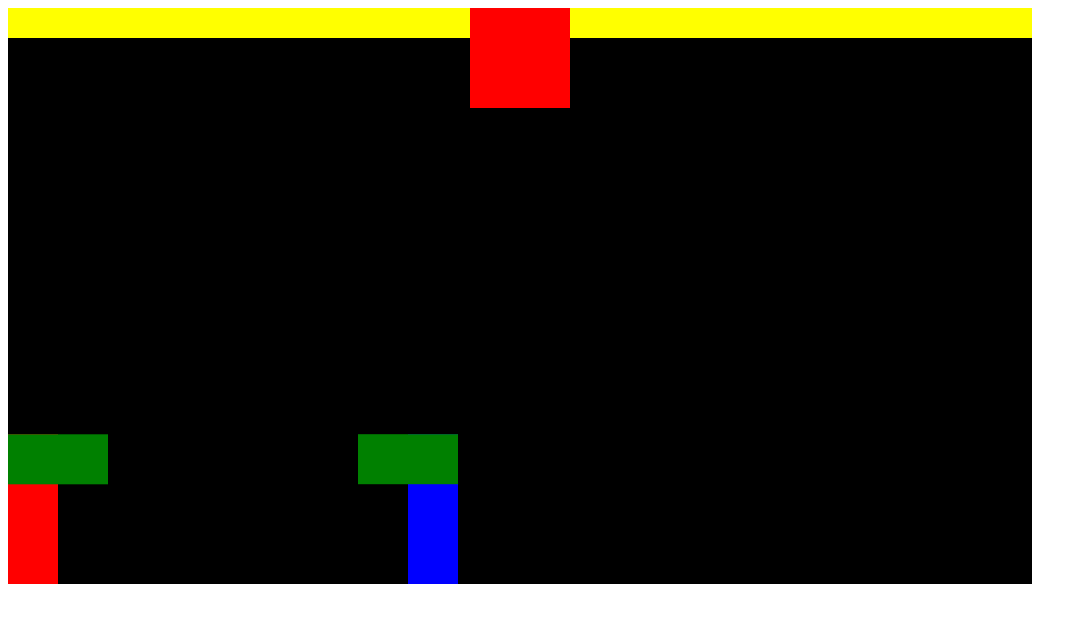
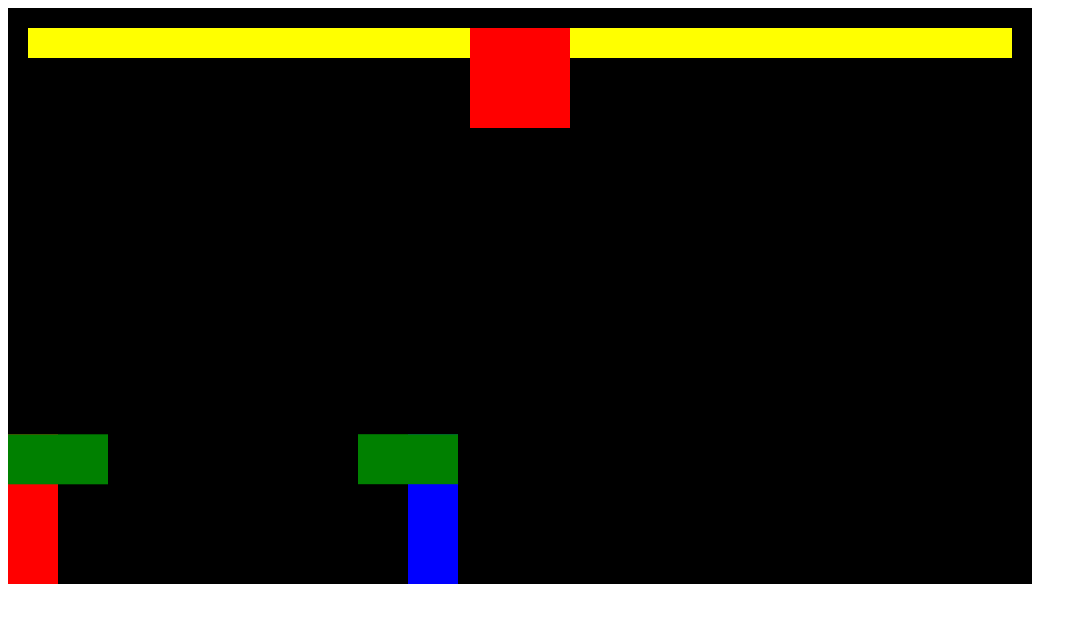
Before and after one commit to neekyo/samurai, a plain HTML site: page index.html in a window 1280 px wide. Shown: the whole page, without its empty margins (0-1087 px from the left). Drawn offline with Linux system fonts and the light colour scheme.

Commit message:
refactor attack collision

```diff
--- a/index.html
+++ b/index.html
@@ -1,14 +1,30 @@
+<head>
+  <style>
+    * {
+      box-sizing: border-box;
+    }
+  </style>
+</head>
 <body>
   <!-- red container div -->
-  <div style="position: relative; display: inline-block;">
+  <div style="position: relative; display: inline-block">
     <!-- smaller red container div -->
-    <div style="position: absolute; display: flex; width: 100%; align-self: center;">
+    <div
+      style="position: absolute; display: flex; width: 100%; align-self: center; padding: 20px"
+    >
       <!-- player health -->
       <div style="background-color: yellow; height: 30px; width: 100%"></div>
       <!-- timer -->
-      <div style="background-color: red; width: 100px; height: 100px; flex-shrink: 0;"></div>
+      <div
+        style="
+          background-color: red;
+          width: 100px;
+          height: 100px;
+          flex-shrink: 0;
+        "
+      ></div>
       <!-- enemy health -->
-      <div style="background-color: yellow; height: 30px; width: 100%"></div>
+      <div id="enemyHealth" style="background-color: yellow; height: 30px; width: 100%"></div>
     </div>
     <canvas></canvas>
   </div>
--- a/index.js
+++ b/index.js
@@ -120,6 +120,15 @@ const keys = {
   },
 };
 
+function rectangularCollision({ rectangle1, rectangle2 }) {
+  return (
+    rectangle1.attackBox.position.x + rectangle1.attackBox.width >= rectangle2.position.x &&
+    rectangle1.attackBox.position.x <= rectangle2.position.x + rectangle2.width &&
+    rectangle1.attackBox.position.y + rectangle1.attackBox.height >= rectangle2.position.y &&
+    rectangle1.attackBox.position.y <= rectangle2.position.y + rectangle2.height
+  )
+}
+
 // animation loop
 function animate() {
   window.requestAnimationFrame(animate);
@@ -147,14 +156,18 @@ function animate() {
 
   // detect for collision
   if (
-    player.attackBox.position.x + player.attackBox.width >= enemy.position.x &&
-    player.attackBox.position.x <= enemy.position.x + enemy.width &&
-    player.attackBox.position.y + player.attackBox.height >= enemy.position.y &&
-    player.attackBox.position.y <= enemy.position.y + enemy.height &&
+    // player.attackBox.position.x + player.attackBox.width >= enemy.position.x &&
+    // player.attackBox.position.x <= enemy.position.x + enemy.width &&
+    // player.attackBox.position.y + player.attackBox.height >= enemy.position.y &&
+    // player.attackBox.position.y <= enemy.position.y + enemy.height &&
+    rectangularCollision({
+      rectangle1: player,
+      rectangle2: enemy
+    }) &&
     player.isAttacking
   ) {
     player.isAttacking = false;
-    console.log("go");
+    document.querySelector('#enemyHealth').style.width = '20%';
   }
 }
 
```
